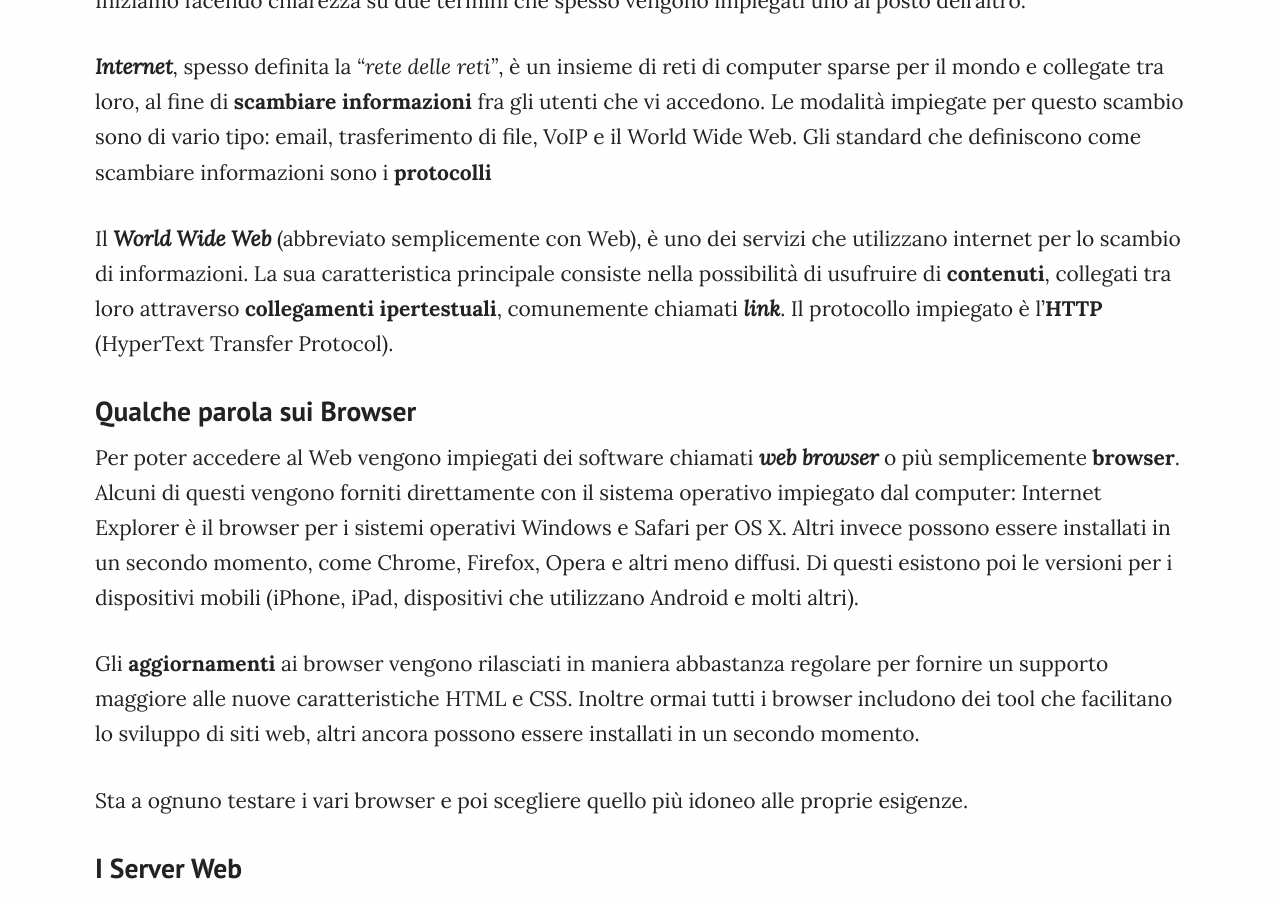
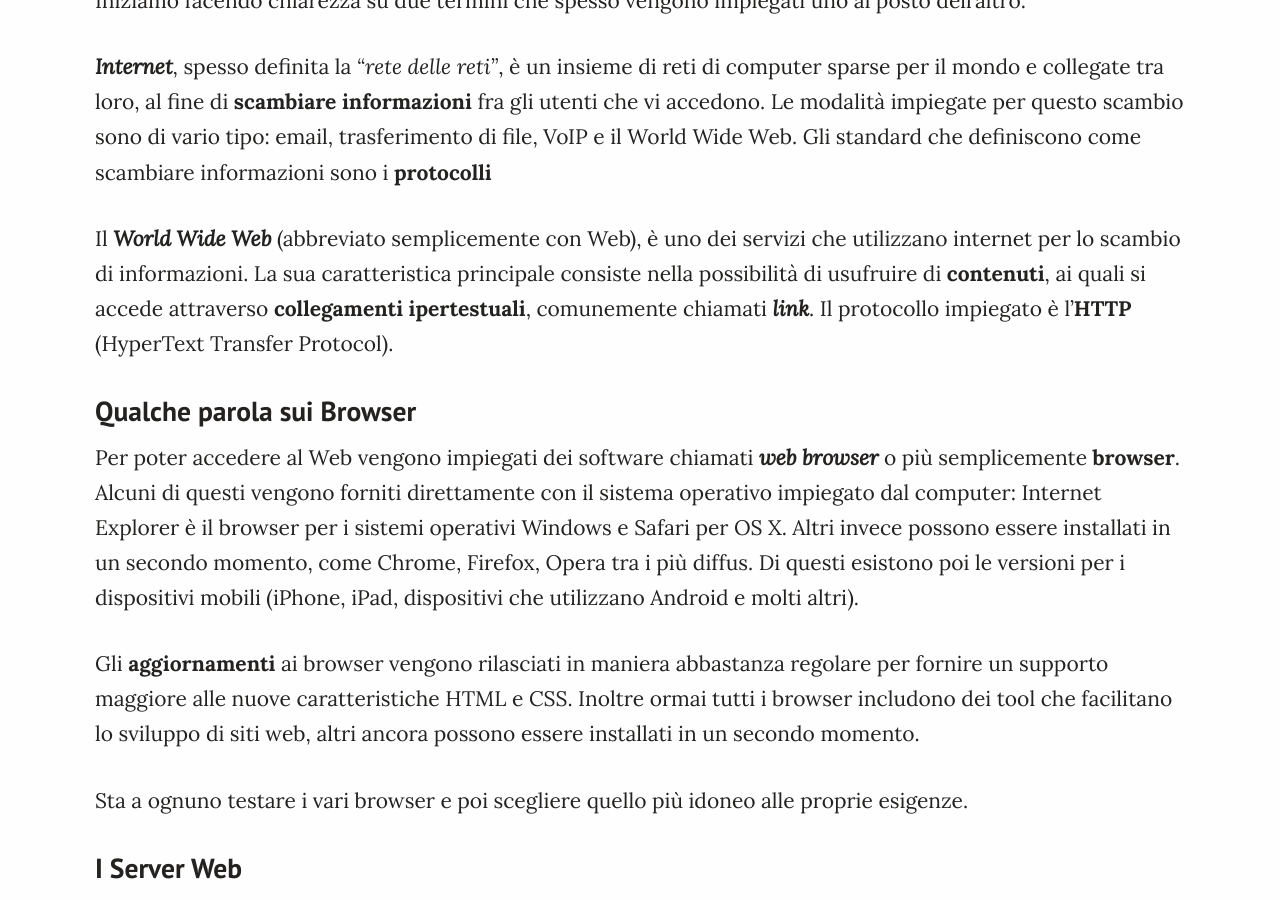
Before and after one commit to gnardell/gnardell.github.io, a Jekyll site: the page built from _posts/2016-05-16-come-funziona-il web.md, in a window 1280 px wide and 900 px high, scrolled down 503 px. Built offline with Jekyll 4.4.1, drawn with Linux system fonts in a browser that asks for light colours.

Commit message:
Update 2016-05-16-come-funziona-il web.md

```diff
--- a/_posts/2016-05-16-come-funziona-il web.md
+++ b/_posts/2016-05-16-come-funziona-il web.md
@@ -13,11 +13,11 @@ Iniziamo facendo chiarezza su due termini che spesso vengono impiegati uno al po
 <dfn>**Internet**</dfn>, spesso definita la *"rete delle reti"*, è un insieme di reti di computer sparse per il mondo e collegate tra loro, al fine di **scambiare informazioni** fra gli utenti che vi accedono.
 Le modalità impiegate per questo scambio sono di vario tipo: email, trasferimento di file, VoIP e il World Wide Web. Gli standard che definiscono come scambiare informazioni sono i **protocolli**
 
-Il <dfn>**World Wide Web**</dfn> (abbreviato semplicemente con Web), è uno dei servizi che utilizzano internet per lo scambio di informazioni. La sua caratteristica principale consiste nella possibilità di usufruire di **contenuti**, collegati tra loro attraverso **collegamenti ipertestuali**, comunemente chiamati <dfn>**link**</dfn>. Il protocollo impiegato è l'<abbr>**HTTP**</abbr> (HyperText Transfer Protocol).
+Il <dfn>**World Wide Web**</dfn> (abbreviato semplicemente con Web), è uno dei servizi che utilizzano internet per lo scambio di informazioni. La sua caratteristica principale consiste nella possibilità di usufruire di **contenuti**, ai quali si accede attraverso **collegamenti ipertestuali**, comunemente chiamati <dfn>**link**</dfn>. Il protocollo impiegato è l'<abbr>**HTTP**</abbr> (HyperText Transfer Protocol).
 
 ## Qualche parola sui Browser
 
-Per poter accedere al Web vengono impiegati dei software chiamati <dfn>**web browser**</dfn> o più semplicemente **browser**. Alcuni di questi vengono forniti direttamente con il sistema operativo impiegato dal computer: Internet Explorer è il browser per i sistemi operativi Windows e Safari per OS X. Altri invece possono essere installati in un secondo momento, come Chrome, Firefox, Opera e altri meno diffusi.
+Per poter accedere al Web vengono impiegati dei software chiamati <dfn>**web browser**</dfn> o più semplicemente **browser**. Alcuni di questi vengono forniti direttamente con il sistema operativo impiegato dal computer: Internet Explorer è il browser per i sistemi operativi Windows e Safari per OS X. Altri invece possono essere installati in un secondo momento, come Chrome, Firefox, Opera tra i più diffus.
 Di questi esistono poi le versioni per i dispositivi mobili (iPhone, iPad, dispositivi che utilizzano Android e molti altri).
 
 Gli **aggiornamenti** ai browser vengono rilasciati in maniera abbastanza regolare per fornire un supporto maggiore alle nuove caratteristiche HTML e CSS.
@@ -29,7 +29,6 @@ Sta a ognuno testare i vari browser e poi scegliere quello più idoneo alle prop
 
 Ma dove si trovano le informazioni a cui vogliamo accedere con i browser?
 Esistono dei computer costantemente collegati a internet, i **server** , su cui girano delle particolari applicazioni chiamate appunto **server web**. I server hanno il compito di gestire le richieste di pagine web di un **client**, dove invece è installato il browser (un computer personale, un tablet o uno smartphone). La comunicazione tra server e client avviene tramite il protocollo HTTP, o nella versione sicura, tramite HTTPS.
-
 Spesso la denominazione server web viene impiegata anche per indicare il computer che ospita le pagine web.
 
 ## Come si accede al Web
```
